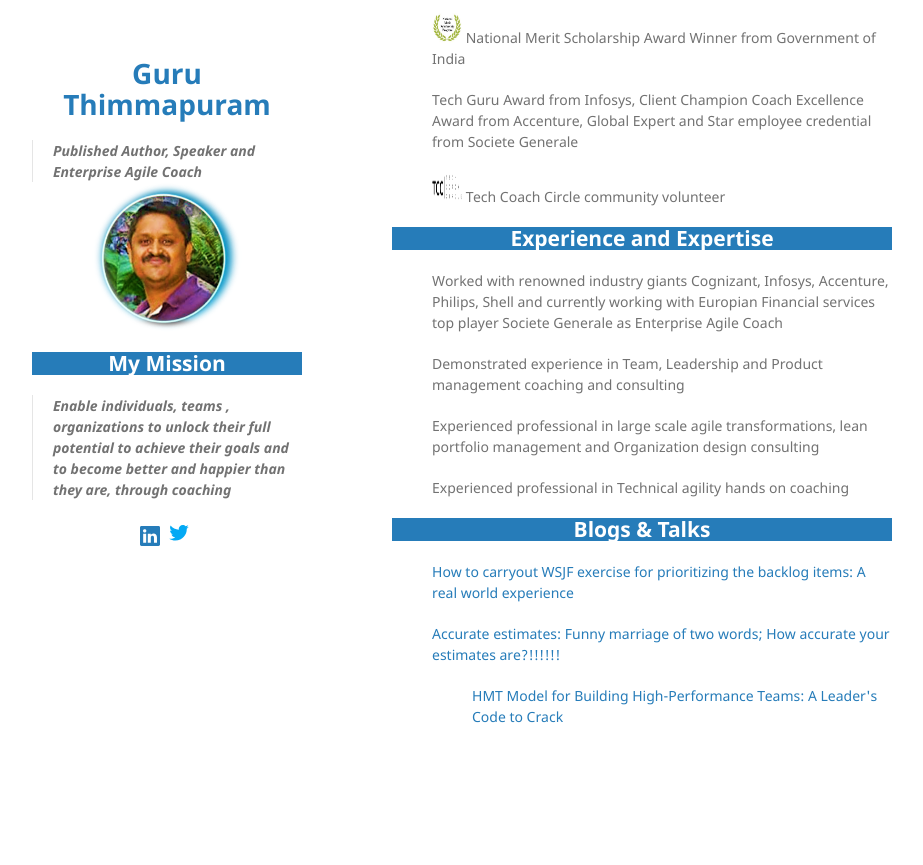
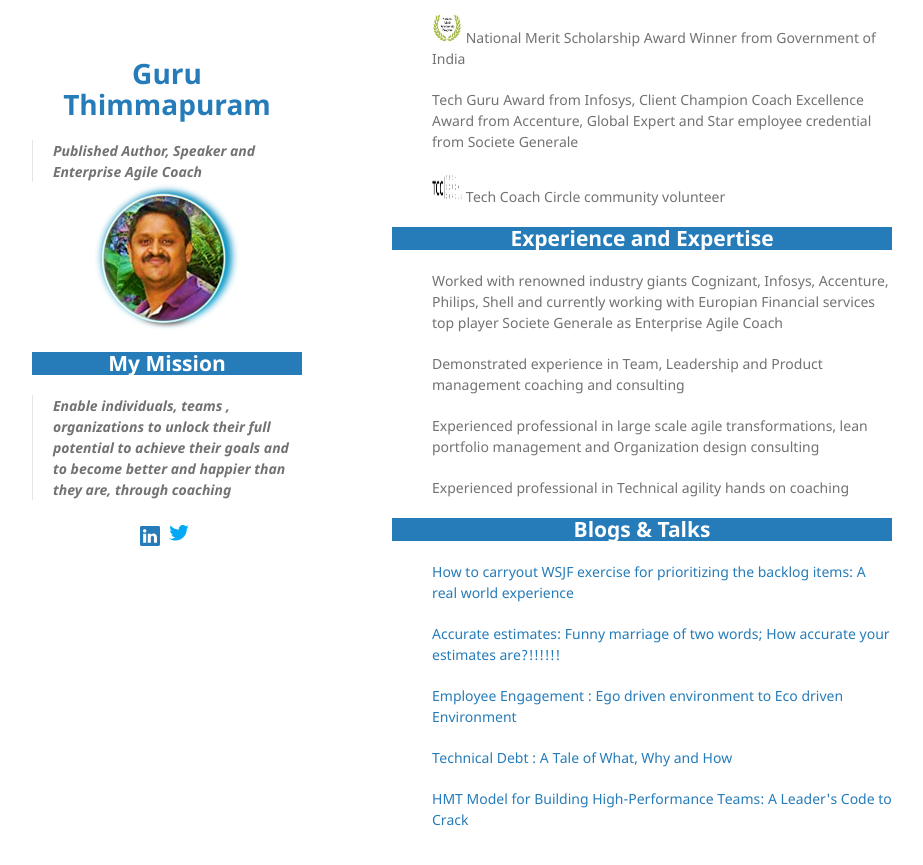
Before and after one commit to GuruPrasadThimmapuram/GuruPrasadThimmapuram.github.io, a Jekyll site: the page built from index.html, in a window 1280 px wide and 900 px high, scrolled down 761 px. Shown: the top 865 px of the window, without its empty margins (178-1101 px from the left). Built offline with Jekyll 4.4.1, drawn with Linux system fonts in a browser that asks for light colours; before the commit the page ends 1558 px from its top, so only the background shows below that.

Commit message:
updated blogs and hmt

```diff
--- a/index.html
+++ b/index.html
@@ -68,8 +68,15 @@ title:
         </a>
     </ul>
     <ul>
+        <a href="https://www.linkedin.com/pulse/employee-engagement-ego-driven-environment-eco-guru-thimmapuram/?trackingId=vKDtwJJaTCGCzXFnNR0%2BZg%3D%3D">Employee Engagement : Ego driven environment to Eco driven Environment
+        </a>
+    </ul>
     <ul>
-    <a href="hmtmodel.html">HMT Model for Building High-Performance Teams: A Leader's Code to Crack
+        <a href="https://techcoachcircle.com/blog/technicaldebt-a-tale-of-what-why-and-how/">Technical Debt : A Tale of What, Why and How
+   </a>
+   </ul>
+    <ul>
+         <a href="https://guruprasadthimmapuram.github.io/hmtmodel.html">HMT Model for Building High-Performance Teams: A Leader's Code to Crack
     </a>
     </ul>
 
```
Also changed, not shown: hmtmodel.html (+44 -17 lines).
